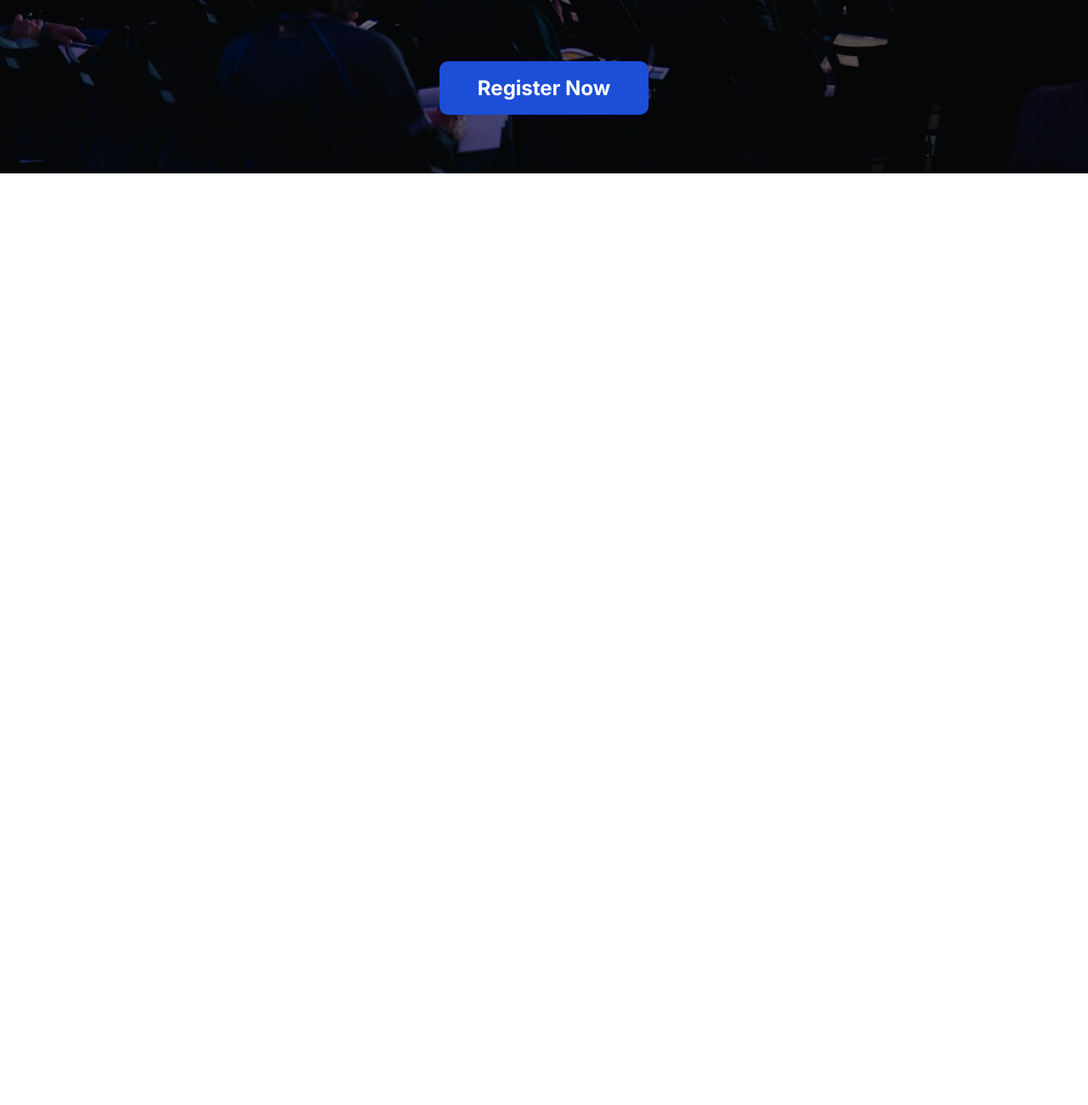
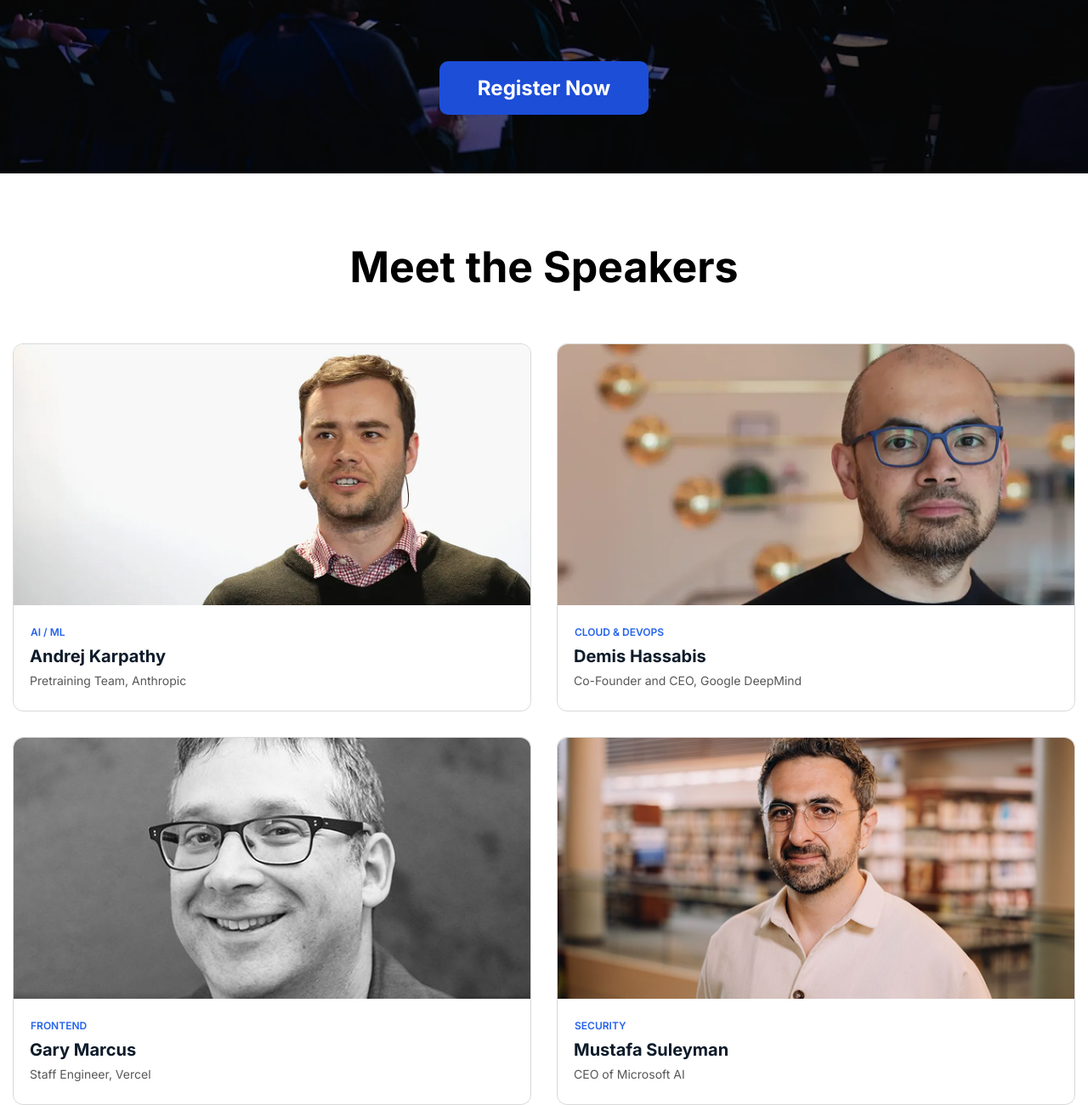
Before and after one commit to FarhanTips/b14-a01-Farhan_Akbor_Khan, a plain HTML site: page index.html in a window 1280 px wide. Shown: the part 672-1972 px from the top of the page at 85% size. Before the commit the page ends 876 px from the top, so only its background shows below. Drawn offline with Linux system fonts and the light colour scheme.

Commit message:
Speakers Section Added properly

```diff
--- a/index.html
+++ b/index.html
@@ -41,8 +41,9 @@
     <main>
         <div class="overlay"></div>
         <section class="content">
-            <h1>Code. <span style="font-style: italic;">Connect.</span> Create</h1>
-            <p>Join 4,000+ engineers, founders, and builders at the premier developer conference of 2026. Three days of cutting-edge talks, hands-on workshops, and meaningful connections.</p>
+            <h1>Code. <em>Connect.</em> Create</h1>
+            <p>Join 4,000+ engineers, founders, and builders at the premier developer conference of 2026. Three days of
+                cutting-edge talks, hands-on workshops, and meaningful connections.</p>
             <button class="common-btn">Register Now</button>
         </section>
 
@@ -50,6 +51,38 @@
     </main>
     <!-- Banner Section Ends -->
 
+    <!-- Speakers Section Starts -->
+    <section class="container speakers">
+        <h2>Meet the Speakers</h2>
+        <div class="speaker-parent">
+            <div class="speaker-child">
+                <img src="./assets/andrej.png" alt="">
+                <span>AI / ML</span>
+                <h3>Andrej Karpathy</h3>
+                <p>Pretraining Team, Anthropic</p>
+            </div>
+            <div class="speaker-child">
+                <img src="./assets/demis.png" alt="">
+                <span>CLOUD & DEVOPS</span>
+                <h3>Demis Hassabis</h3>
+                <p>Co-Founder and CEO, Google DeepMind</p>
+            </div>
+            <div class="speaker-child">
+                <img src="./assets/gary.png" alt="">
+                <span>FRONTEND</span>
+                <h3>Gary Marcus</h3>
+                <p>Staff Engineer, Vercel</p>
+            </div>
+            <div class="speaker-child">
+                <img src="./assets/mustafa.png" alt="">
+                <span>SECURITY</span>
+                <h3>Mustafa Suleyman</h3>
+                <p>CEO of Microsoft AI</p>
+            </div>
+        </div>
+    </section>
+    <!-- Speakers Section Ends -->
+
 
 
 </body>
--- a/style.css
+++ b/style.css
@@ -73,19 +73,19 @@ main {
     background: rgba(0, 0, 0, .5);
 }
 
-.content{
+.content {
     position: relative;
     text-align: center;
 }
 
-.content h1{
+.content h1 {
     padding: 120px 0px 22px 0px;
     font-size: 75px;
     font-weight: 700;
     color: rgba(255, 255, 255, 1);
 }
 
-.content p{
+.content p {
     font-size: 20px;
     color: rgba(255, 255, 255, 0.9);
     margin: 0px 400px 0px 380px;
@@ -93,7 +93,55 @@ main {
 
 }
 
-.content button{
+.content button {
     font-size: 24px;
     padding: 17px 45px 17px 45px;
 }
+
+.speaker-parent {
+    display: grid;
+    grid-template-columns: repeat(2, 1fr);
+    /* justify-content: space-between;
+    align-items: center; */
+    gap: 30px;
+    margin-top: 60px;
+}
+
+.speakers h2 {
+    text-align: center;
+    font-size: 50px;
+    margin-top: 80px;
+    /* border: 2px solid red; */
+}
+
+.speaker-child{
+    /* box-shadow: 0 0 20px rgba(0, 0, 0, 0.15); */
+    border-radius: 12px;
+    border: 1px solid rgba(0, 0, 0, 0.15);
+}
+
+.speaker-child img {
+    border-radius: 12px 12px 0 0;
+}
+
+.speaker-child span{
+    display: inline-block;
+    font-size: 12px;
+    font-weight: 600;
+    color:#2563ebFF;
+    padding: 20px 0px 0px 20px;
+}
+
+.speaker-child h3{
+    font-size: 20px;
+    font-weight: 700;
+    color: #0d1b2aFF;
+    padding: 8px 0px 0px 19px;
+}
+
+.speaker-child p{
+    font-size: 14px;
+    font-weight: 400;
+    color: #575757FF;
+    padding: 8px 0px 27px 19px;
+}
```
